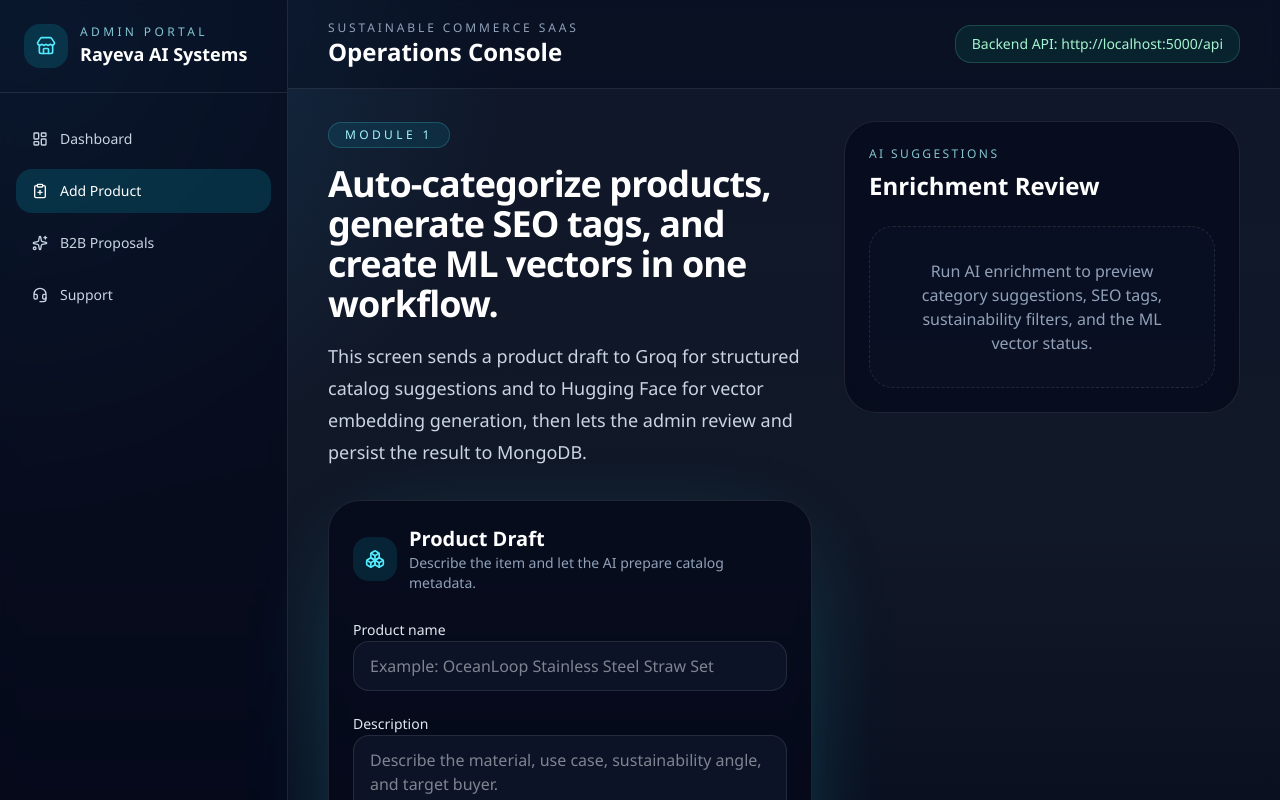
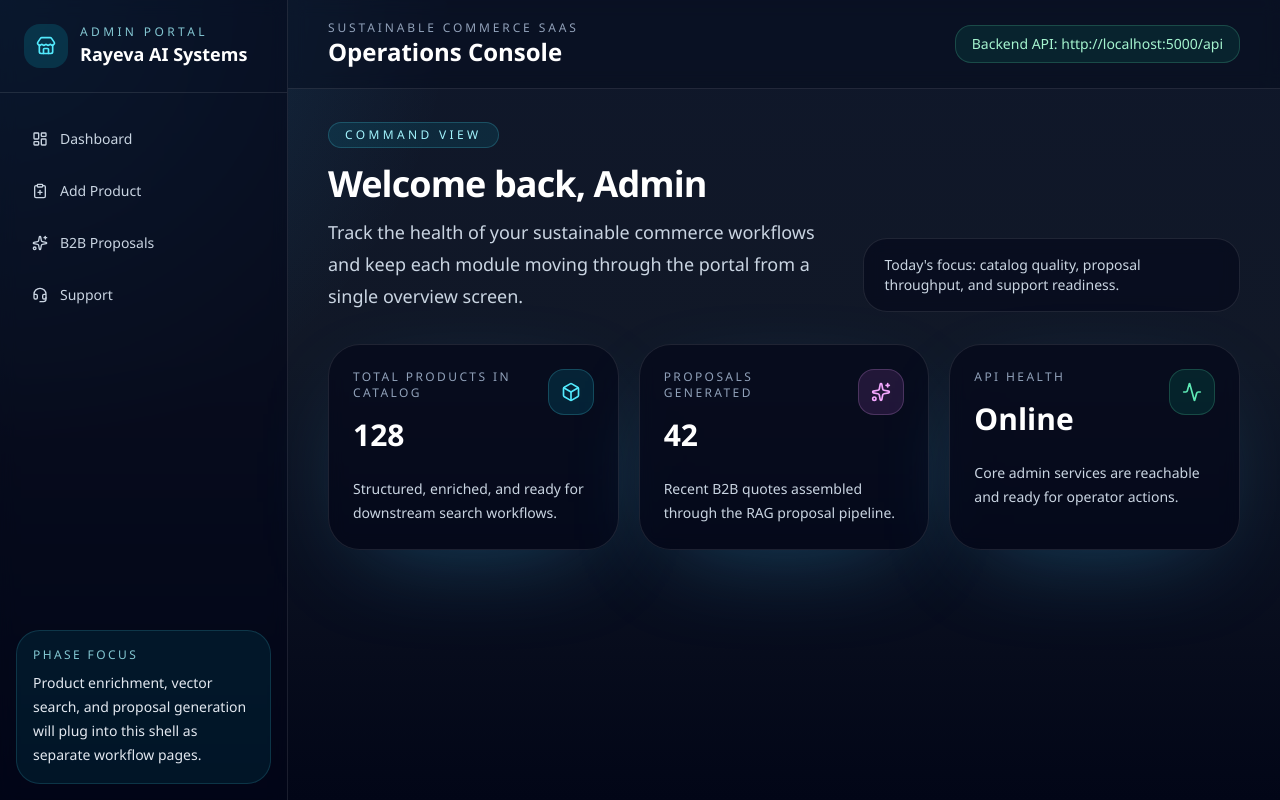
Before and after one commit to MayankSikkalwar/Sustainable_commerce_project, a React (Vite) app in the folder frontend/: page / in a window 1280 px wide. Before the commit this address led to /products/new. Shown: the top 800 px of the page. Built offline with nearby package versions, Linux system fonts and the light colour scheme.

Commit message:
fix: add dashboard and support placeholder pages

```diff
--- a/frontend/src/App.jsx
+++ b/frontend/src/App.jsx
@@ -1,8 +1,10 @@
 import { BrowserRouter, Navigate, Route, Routes } from "react-router-dom";
 
 import AdminLayout from "./layouts/AdminLayout.jsx";
+import DashboardPage from "./pages/DashboardPage.jsx";
 import ProductOnboardingPage from "./pages/ProductOnboardingPage.jsx";
 import ProposalGeneratorPage from "./pages/ProposalGeneratorPage.jsx";
+import SupportPage from "./pages/SupportPage.jsx";
 
 /**
  * Root application router.
@@ -22,11 +24,12 @@ function App() {
     <BrowserRouter>
       <Routes>
         <Route element={<AdminLayout />}>
-          <Route index element={<Navigate to="/products/new" replace />} />
-          <Route path="/dashboard" element={<ProductOnboardingPage />} />
+          <Route index element={<DashboardPage />} />
+          <Route path="/dashboard" element={<DashboardPage />} />
           <Route path="/products/new" element={<ProductOnboardingPage />} />
           <Route path="/proposals" element={<ProposalGeneratorPage />} />
-          <Route path="/support" element={<ProductOnboardingPage />} />
+          <Route path="/support" element={<SupportPage />} />
+          <Route path="*" element={<Navigate to="/dashboard" replace />} />
         </Route>
       </Routes>
     </BrowserRouter>
--- /dev/null
+++ b/frontend/src/pages/DashboardPage.jsx
@@ -0,0 +1,75 @@
+import { Activity, Box, Sparkles } from "lucide-react";
+
+const stats = [
+  {
+    label: "Total Products in Catalog",
+    value: "128",
+    detail: "Structured, enriched, and ready for downstream search workflows.",
+    icon: Box,
+    accent: "text-cyan-300 bg-cyan-400/12 border-cyan-300/20",
+  },
+  {
+    label: "Proposals Generated",
+    value: "42",
+    detail: "Recent B2B quotes assembled through the RAG proposal pipeline.",
+    icon: Sparkles,
+    accent: "text-fuchsia-300 bg-fuchsia-400/12 border-fuchsia-300/20",
+  },
+  {
+    label: "API Health",
+    value: "Online",
+    detail: "Core admin services are reachable and ready for operator actions.",
+    icon: Activity,
+    accent: "text-emerald-300 bg-emerald-400/12 border-emerald-300/20",
+  },
+];
+
+function DashboardPage() {
+  return (
+    <section className="space-y-8">
+      <div className="space-y-4">
+        <p className="inline-flex rounded-full border border-cyan-300/20 bg-cyan-400/10 px-4 py-1 text-xs uppercase tracking-[0.28em] text-cyan-200">
+          Command View
+        </p>
+        <div className="flex flex-col gap-4 lg:flex-row lg:items-end lg:justify-between">
+          <div>
+            <h1 className="text-4xl font-semibold tracking-tight text-white">Welcome back, Admin</h1>
+            <p className="mt-3 max-w-3xl text-lg leading-8 text-slate-300">
+              Track the health of your sustainable commerce workflows and keep each module moving
+              through the portal from a single overview screen.
+            </p>
+          </div>
+          <div className="rounded-3xl border border-white/10 bg-slate-950/55 px-5 py-4 text-sm text-slate-300 backdrop-blur">
+            Today&apos;s focus: catalog quality, proposal throughput, and support readiness.
+          </div>
+        </div>
+      </div>
+
+      <div className="grid gap-5 xl:grid-cols-3">
+        {stats.map((stat) => {
+          const Icon = stat.icon;
+
+          return (
+            <article
+              key={stat.label}
+              className="rounded-[2rem] border border-white/10 bg-slate-950/60 p-6 shadow-[0_30px_100px_-40px_rgba(56,189,248,0.35)] backdrop-blur"
+            >
+              <div className="flex items-start justify-between gap-4">
+                <div>
+                  <p className="text-xs uppercase tracking-[0.2em] text-slate-400">{stat.label}</p>
+                  <p className="mt-4 text-3xl font-semibold text-white">{stat.value}</p>
+                </div>
+                <div className={`rounded-2xl border p-3 ${stat.accent}`}>
+                  <Icon className="h-5 w-5" />
+                </div>
+              </div>
+              <p className="mt-6 text-sm leading-6 text-slate-300">{stat.detail}</p>
+            </article>
+          );
+        })}
+      </div>
+    </section>
+  );
+}
+
+export default DashboardPage;
--- /dev/null
+++ b/frontend/src/pages/SupportPage.jsx
@@ -0,0 +1,41 @@
+import { Bot, MessageSquareQuote } from "lucide-react";
+
+function SupportPage() {
+  return (
+    <section className="space-y-8">
+      <div className="space-y-4">
+        <p className="inline-flex rounded-full border border-amber-300/20 bg-amber-400/10 px-4 py-1 text-xs uppercase tracking-[0.28em] text-amber-200">
+          Support Operations
+        </p>
+        <h1 className="text-4xl font-semibold tracking-tight text-white">Customer Support Center</h1>
+        <p className="max-w-3xl text-lg leading-8 text-slate-300">
+          This area is reserved for conversational support tooling and AI-assisted service flows.
+        </p>
+      </div>
+
+      <div className="max-w-4xl rounded-[2rem] border border-white/10 bg-slate-950/60 p-6 shadow-[0_30px_100px_-40px_rgba(251,191,36,0.28)] backdrop-blur">
+        <div className="flex flex-col gap-6 md:flex-row md:items-start md:justify-between">
+          <div className="space-y-4">
+            <div className="inline-flex items-center gap-2 rounded-full border border-amber-300/20 bg-amber-400/10 px-4 py-2 text-xs uppercase tracking-[0.2em] text-amber-100">
+              <MessageSquareQuote className="h-4 w-4" />
+              Coming Soon
+            </div>
+            <div>
+              <h2 className="text-2xl font-semibold text-white">Module 4 roadmap placeholder</h2>
+              <p className="mt-3 max-w-2xl text-base leading-7 text-slate-300">
+                Module 4: AI WhatsApp Support Bot is currently in architectural design. This
+                module will feature Hugging Face sentiment analysis and Twilio integration.
+              </p>
+            </div>
+          </div>
+
+          <div className="flex h-20 w-20 items-center justify-center rounded-3xl border border-amber-300/20 bg-amber-400/10 text-amber-200">
+            <Bot className="h-9 w-9" />
+          </div>
+        </div>
+      </div>
+    </section>
+  );
+}
+
+export default SupportPage;
```
Also changed, not shown: 1 other file (tests, documents, lock files or other folders).
